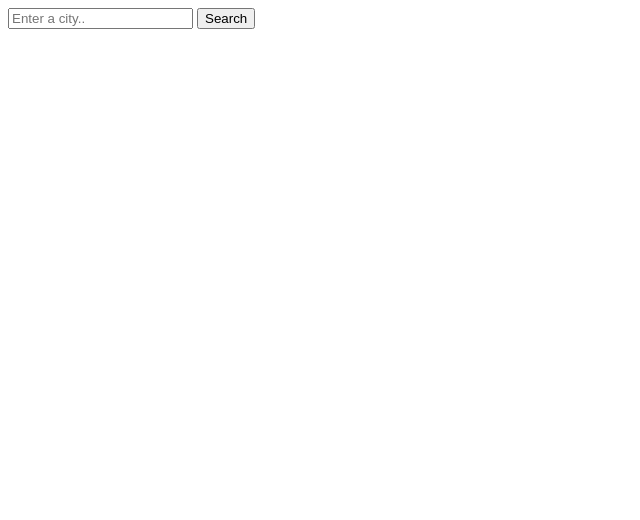
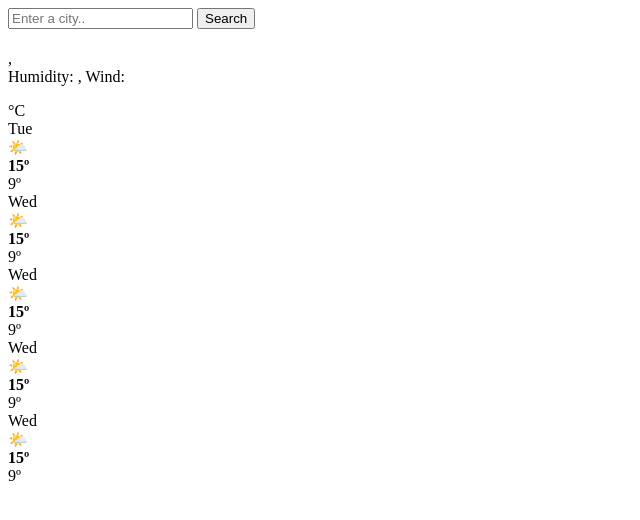
Before and after one commit to Dushimepaulette1/Weather-with-forecast, a plain HTML site: page index.html in a window 1280 px wide. Shown: the whole page, without its empty margins (0-640 px from the left). Drawn offline with Linux system fonts and the light colour scheme.

Commit message:
added a main body

```diff
--- a/index.html
+++ b/index.html
@@ -19,6 +19,78 @@
           <input type="submit" value="Search" class="search-form-button" />
         </form>
       </header>
+
+      <main>
+        <div class="weather-app-data">
+          <div>
+            <h1 class="weather-app-city" id="city"></h1>
+            <p class="weather-app-details">
+              <span id="time"></span>,
+              <span id="description"></span>
+              <br />
+              Humidity: <strong id="humidity"></strong>, Wind:
+              <strong id="wind-speed"></strong>
+            </p>
+          </div>
+          <div class="weather-app-temperature-container">
+            <div id="icon"></div>
+            <div class="weather-app-temperature" id="temperature"></div>
+            <div class="weather-app-unit">°C</div>
+          </div>
+        </div>
+        <div class="weather-forecast">
+          <div class="weather-forecast-day">
+            <div class="weather-forecast-date">Tue</div>
+            <div class="weather-forecast-icon">🌤️</div>
+            <div class="weather-forecast-temperatures">
+              <div class="weather-forecast-temperature">
+                <strong>15º</strong>
+              </div>
+              <div class="weather-forecast-temperature">9º</div>
+            </div>
+          </div>
+          <div class="weather-forecast-day">
+            <div class="weather-forecast-date">Wed</div>
+            <div class="weather-forecast-icon">🌤️</div>
+            <div class="weather-forecast-temperatures">
+              <div class="weather-forecast-temperature">
+                <strong>15º</strong>
+              </div>
+              <div class="weather-forecast-temperature">9º</div>
+            </div>
+          </div>
+          <div class="weather-forecast-day">
+            <div class="weather-forecast-date">Wed</div>
+            <div class="weather-forecast-icon">🌤️</div>
+            <div class="weather-forecast-temperatures">
+              <div class="weather-forecast-temperature">
+                <strong>15º</strong>
+              </div>
+              <div class="weather-forecast-temperature">9º</div>
+            </div>
+          </div>
+          <div class="weather-forecast-day">
+            <div class="weather-forecast-date">Wed</div>
+            <div class="weather-forecast-icon">🌤️</div>
+            <div class="weather-forecast-temperatures">
+              <div class="weather-forecast-temperature">
+                <strong>15º</strong>
+              </div>
+              <div class="weather-forecast-temperature">9º</div>
+            </div>
+          </div>
+          <div class="weather-forecast-day">
+            <div class="weather-forecast-date">Wed</div>
+            <div class="weather-forecast-icon">🌤️</div>
+            <div class="weather-forecast-temperatures">
+              <div class="weather-forecast-temperature">
+                <strong>15º</strong>
+              </div>
+              <div class="weather-forecast-temperature">9º</div>
+            </div>
+          </div>
+        </div>
+      </main>
     </div>
   </body>
 </html>
```
